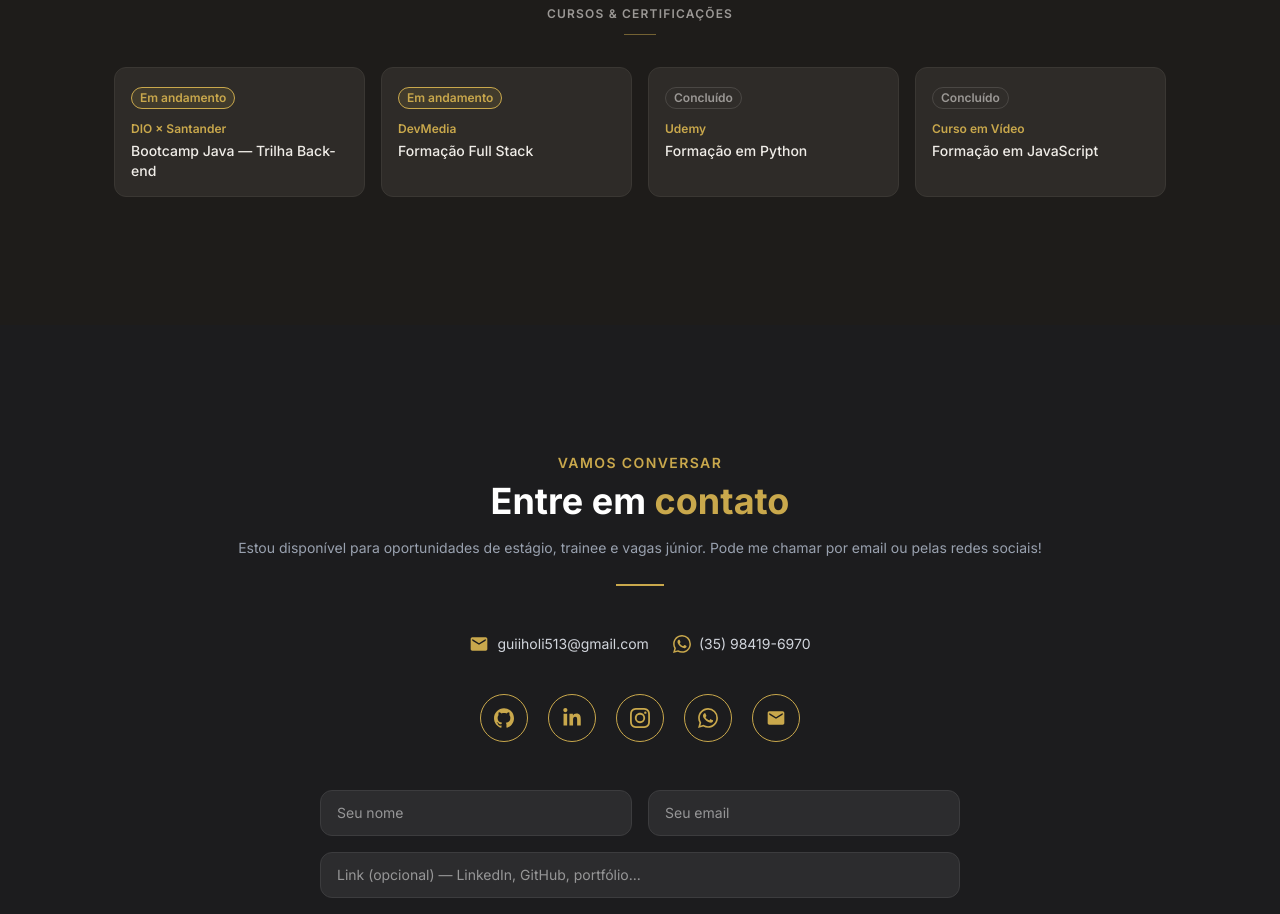
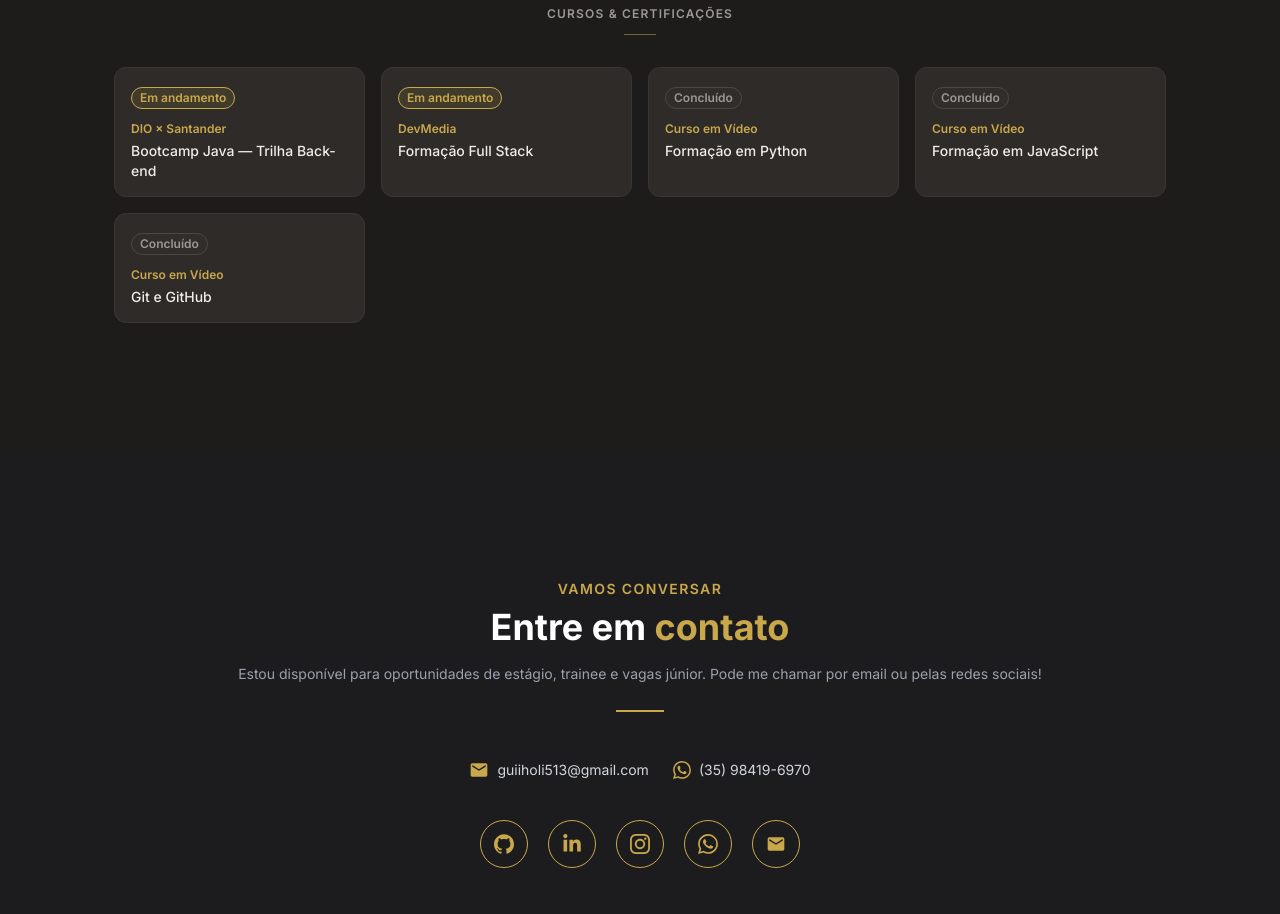
Before and after one commit to Guii15/Portfolio, a React (Vite) app: page / in a window 1280 px wide. Shown: the part 5040-5954 px from the top of the page. Built offline with nearby package versions, Linux system fonts and the light colour scheme.

Commit message:
Arrumando os cursos

```diff
--- a/src/components/Education.jsx
+++ b/src/components/Education.jsx
@@ -26,13 +26,18 @@ const certifications = [
     status: 'Em andamento',
   },
   {
-    institution: 'Udemy',
+    institution: 'Curso em Vídeo',
     course: 'Formação em Python',
     status: 'Concluído',
   },
   {
     institution: 'Curso em Vídeo',
     course: 'Formação em JavaScript',
+    status: 'Concluído',
+  },
+  {
+    institution: 'Curso em Vídeo',
+    course: 'Git e GitHub',
     status: 'Concluído',
   },
 ]
```
Also changed, not shown: 1 other file (tests, documents, lock files or other folders).
